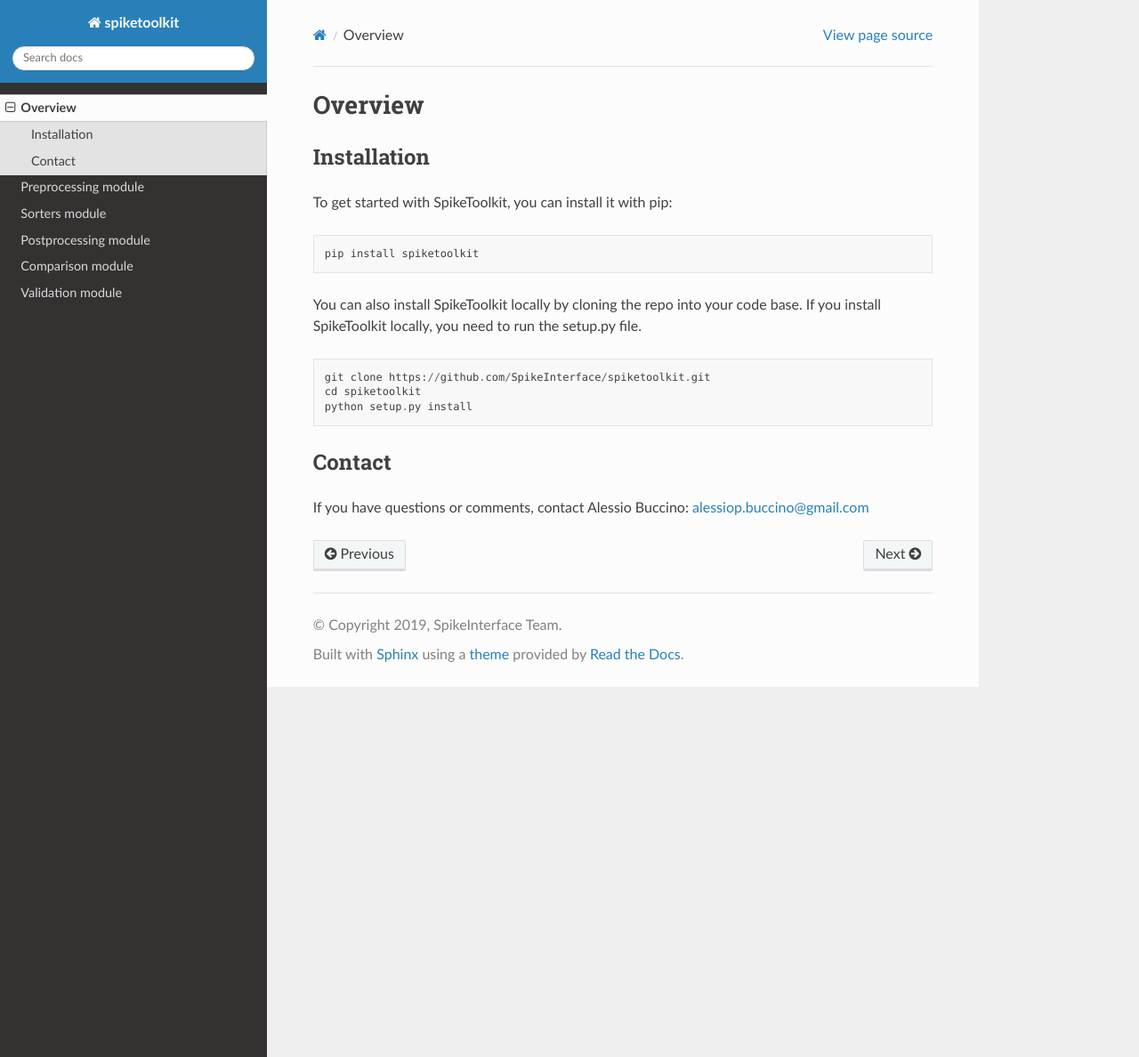
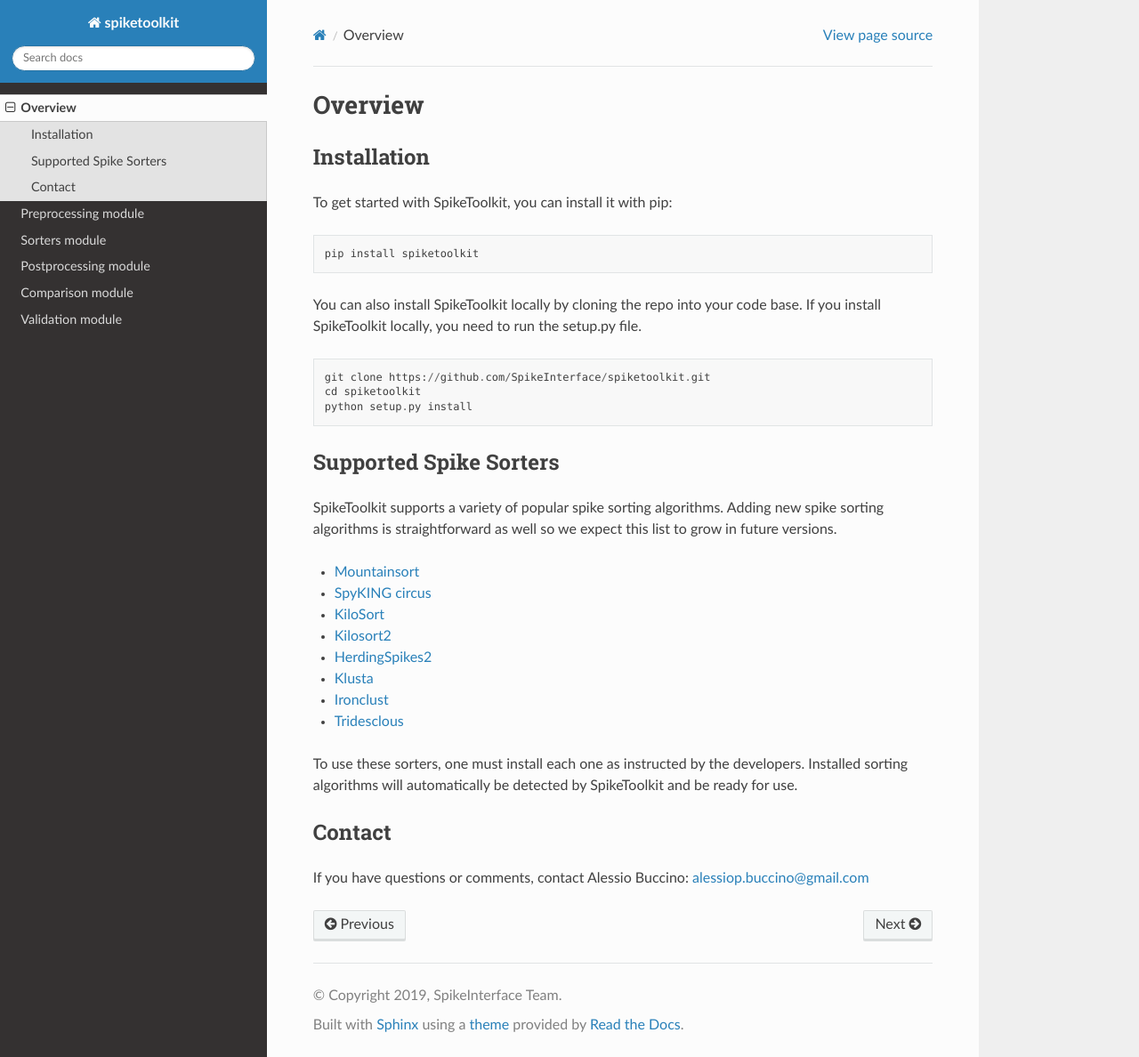
Before and after one commit to SpikeInterface/spiketoolkit, a Sphinx documentation site: the page built from docs/overview.rst, in a window 1280 px wide and 1188 px high. Shown: the whole window at 89% size. Built offline with Sphinx 7.4.7 and the Read the Docs theme 2.0.0, drawn with Linux system fonts in a browser that asks for light colours.

Commit message:
Update overview.rst

```diff
--- a/docs/overview.rst
+++ b/docs/overview.rst
@@ -16,6 +16,37 @@
   cd spiketoolkit
   python setup.py install
 
+Supported Spike Sorters
+-----------------------
+
+SpikeToolkit supports a variety of popular spike sorting algorithms. Adding new spike sorting algorithms is straightforward as well so we expect this list to grow in future versions.
+
+- `Mountainsort
+  <https://github.com/flatironinstitute/mountainsort>`_
+
+- `SpyKING circus
+  <https://github.com/spyking-circus/spyking-circus>`_
+
+- `KiloSort
+  <https://github.com/cortex-lab/KiloSort>`_
+
+- `Kilosort2
+  <https://github.com/MouseLand/Kilosort2>`_
+
+- `HerdingSpikes2
+  <https://github.com/mhhennig/HS2>`_
+
+- `Klusta
+  <https://github.com/kwikteam/klusta>`_
+
+- `Ironclust
+  <https://github.com/jamesjun/ironclust)>`_
+
+- `Tridesclous
+  <https://github.com/tridesclous/tridesclous>`_
+
+To use these sorters, one must install each one as instructed by the developers. Installed sorting algorithms will automatically be detected by SpikeToolkit and be ready for use.
+
 Contact
 -------
 
```
